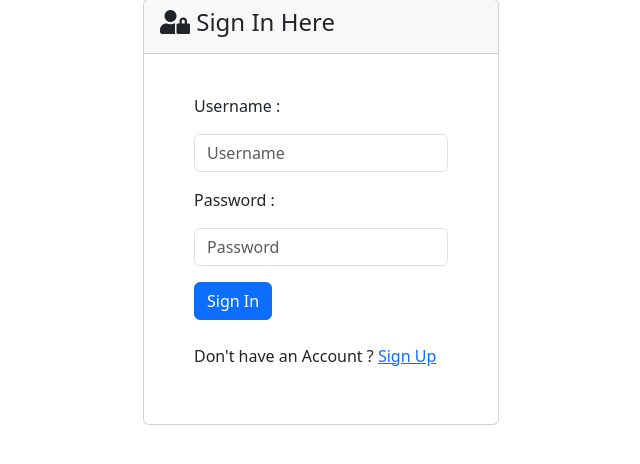
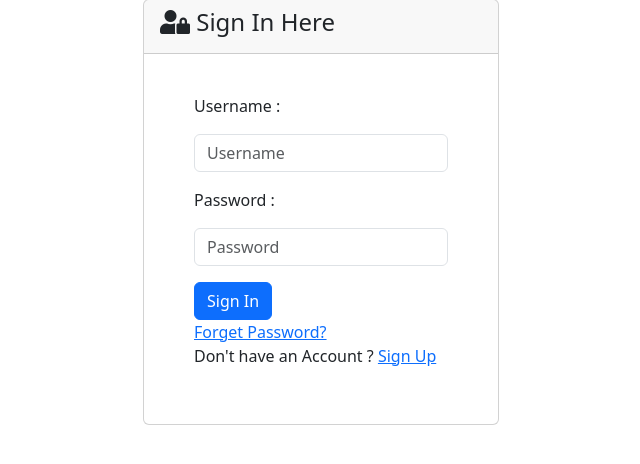
Before and after one commit to BackendExpert/Online-Chat-App, a PHP site: page / in a window 1280 px wide. Shown: the part 51-515 px from the top of the page, without its empty margins (319-959 px from the left). Run offline with PHP 8.4, Linux system fonts and the light colour scheme; some libraries are stand-ins or nearby versions.

Commit message:
UPdate
Co-Authored-By: JehanKandy  <jehankandy@gmail.com>

```diff
--- a/index.php
+++ b/index.php
@@ -29,6 +29,7 @@
 
                         <input type="submit" value="Sign In" class="btn btn-primary" name="signin">
                     </form>
+                    <a href="">Forget Password?</a>
                     <br>
                     <p>Don't have an Account ? <a href="lib/views/reg.php">Sign Up</a></p>
                 </div>
```
